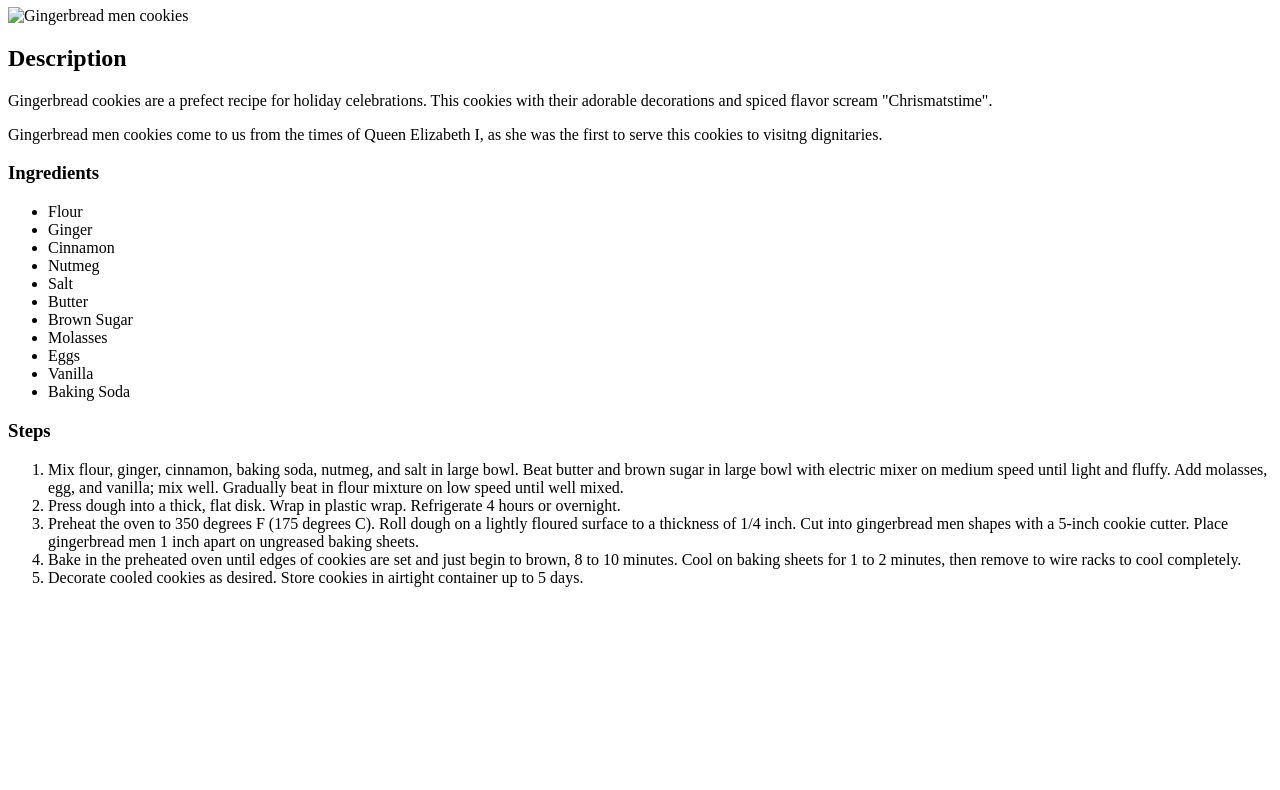
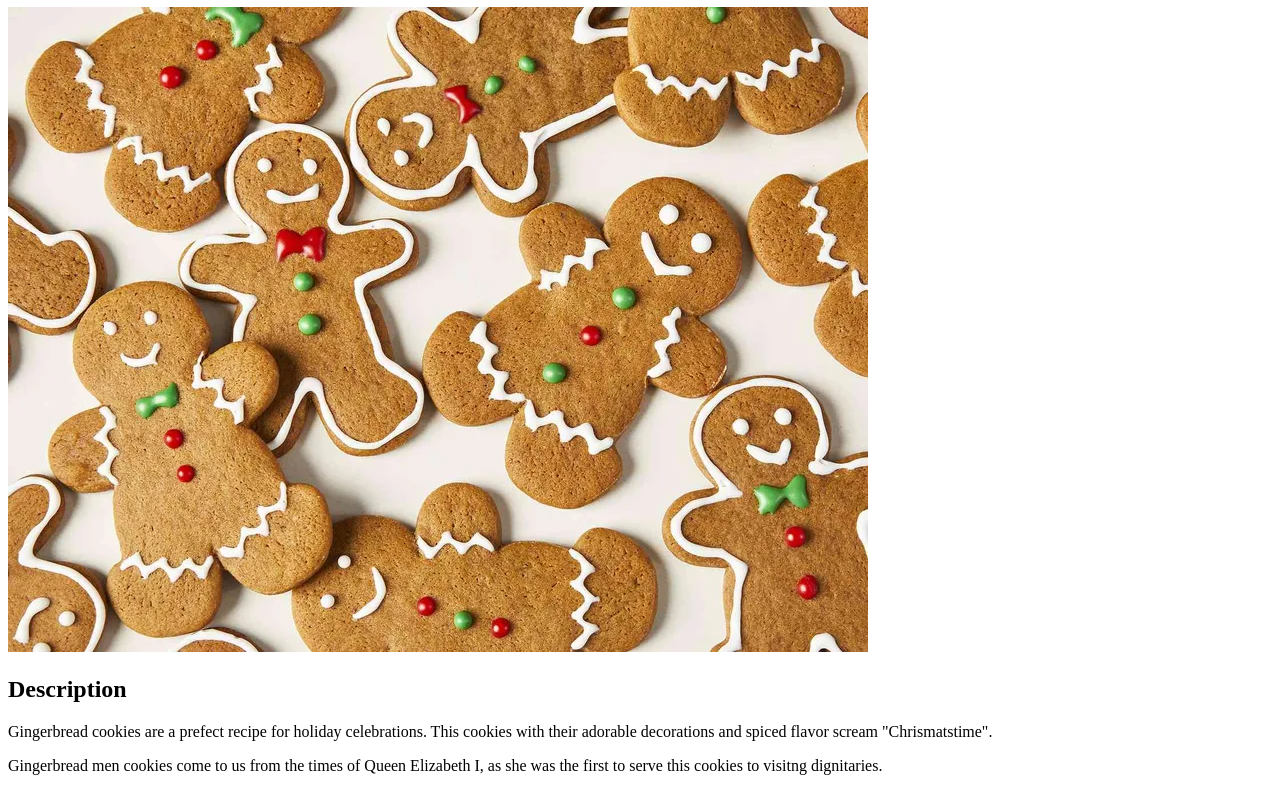
Before and after one commit to UmbraSilentii/odin-recipes, a plain HTML site: page recipes/gingerbreadcookies.html in a window 1280 px wide. Shown: the part 73-863 px from the top of the page. Before the commit the page ends 800 px from the top, so only its background shows below. Drawn offline with Linux system fonts and the light colour scheme.

Commit message:
Fix image and indentation

```diff
--- a/recipes/gingerbreadcookies.html
+++ b/recipes/gingerbreadcookies.html
@@ -9,13 +9,14 @@
 <body>
     <h1>Gingerbread Men Cookies</h1>
 
-        <img src="../images/gingerbreadcookies" alt="Gingerbread men cookies">
+    <img src="../images/gingerbreadcookies.jpg" alt="Gingerbread men cookies">
 
     <h2>Description</h2>
     <p>Gingerbread cookies are a prefect recipe for holiday celebrations.
         This cookies with their adorable decorations and spiced flavor scream "Chrismatstime".</p>
 
-            <p>Gingerbread men cookies come to us from the times of Queen Elizabeth I, as she was the first to serve this cookies to visitng dignitaries.</p>
+    <p>Gingerbread men cookies come to us from the times of Queen Elizabeth I, as she was the first to serve this
+        cookies to visitng dignitaries.</p>
 
     <h3>Ingredients</h3>
     <ul>
@@ -36,10 +37,11 @@
     <ol>
         <li>Mix flour, ginger, cinnamon, baking soda, nutmeg, and salt in large bowl.
             Beat butter and brown sugar in large bowl with electric mixer on medium speed until light and fluffy.
-                Add molasses, egg, and vanilla; mix well. Gradually beat in flour mixture on low speed until well mixed. </li>
-            <li>Press dough into a thick, flat disk. Wrap in plastic wrap. Refrigerate 4 hours or overnight. </li>
-            <li>Preheat the oven to 350 degrees F (175 degrees C). Roll dough on a lightly floured surface to a thickness of 1/4 inch.
-                Cut into gingerbread men shapes with a 5-inch cookie cutter. Place gingerbread men 1 inch apart on ungreased baking sheets. </li>
+            Add molasses, egg, and vanilla; mix well. Gradually beat in flour mixture on low speed until well mixed.</li>
+        <li>Press dough into a thick, flat disk. Wrap in plastic wrap. Refrigerate 4 hours or overnight.</li>
+        <li>Preheat the oven to 350 degrees F (175 degrees C). Roll dough on a lightly floured surface to a thickness of
+            1/4 inch.Cut into gingerbread men shapes with a 5-inch cookie cutter. Place gingerbread men 1 inch apart on ungreased
+            baking sheets.</li>
         <li>Bake in the preheated oven until edges of cookies are set and just begin to brown, 8 to 10 minutes.
             Cool on baking sheets for 1 to 2 minutes, then remove to wire racks to cool completely.</li>
         <li>Decorate cooled cookies as desired. Store cookies in airtight container up to 5 days. </li>
```
Lines whose indentation alone changed are shown as unchanged.
